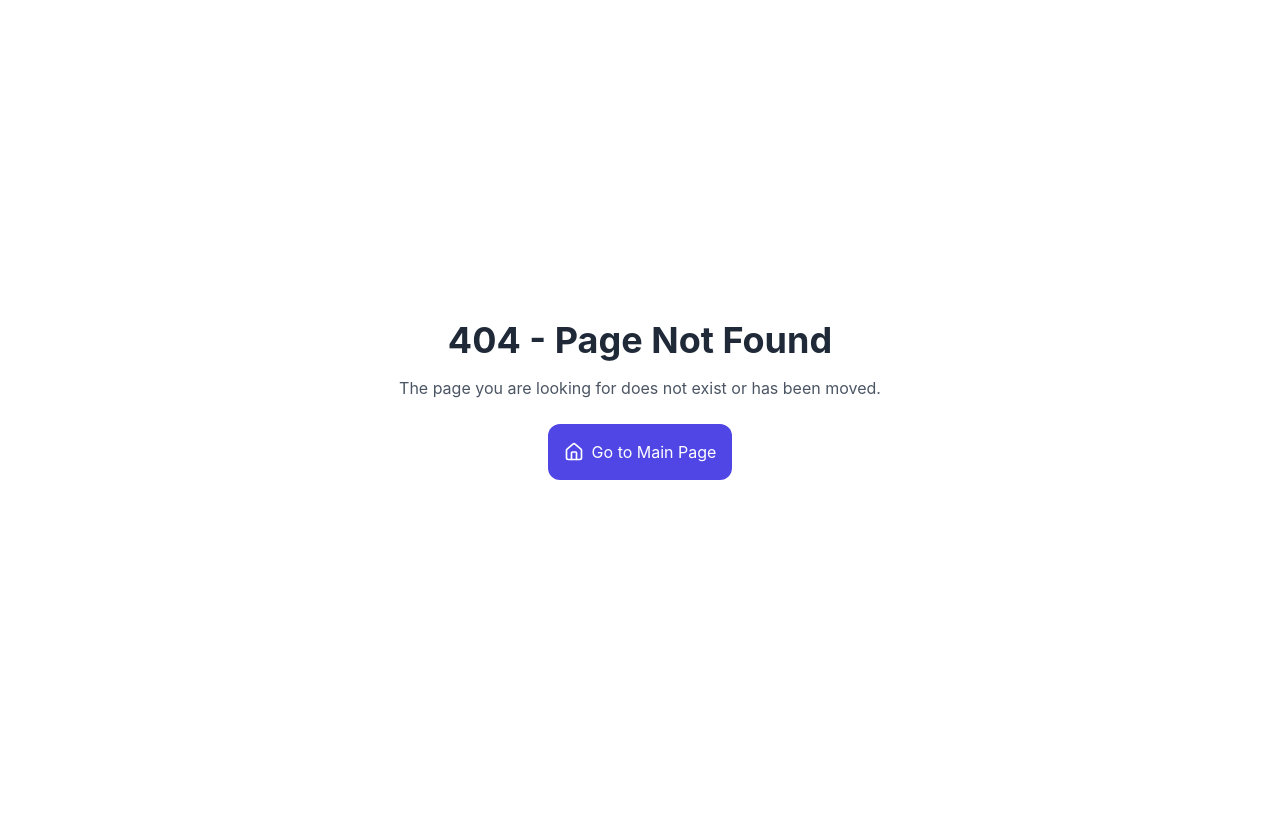
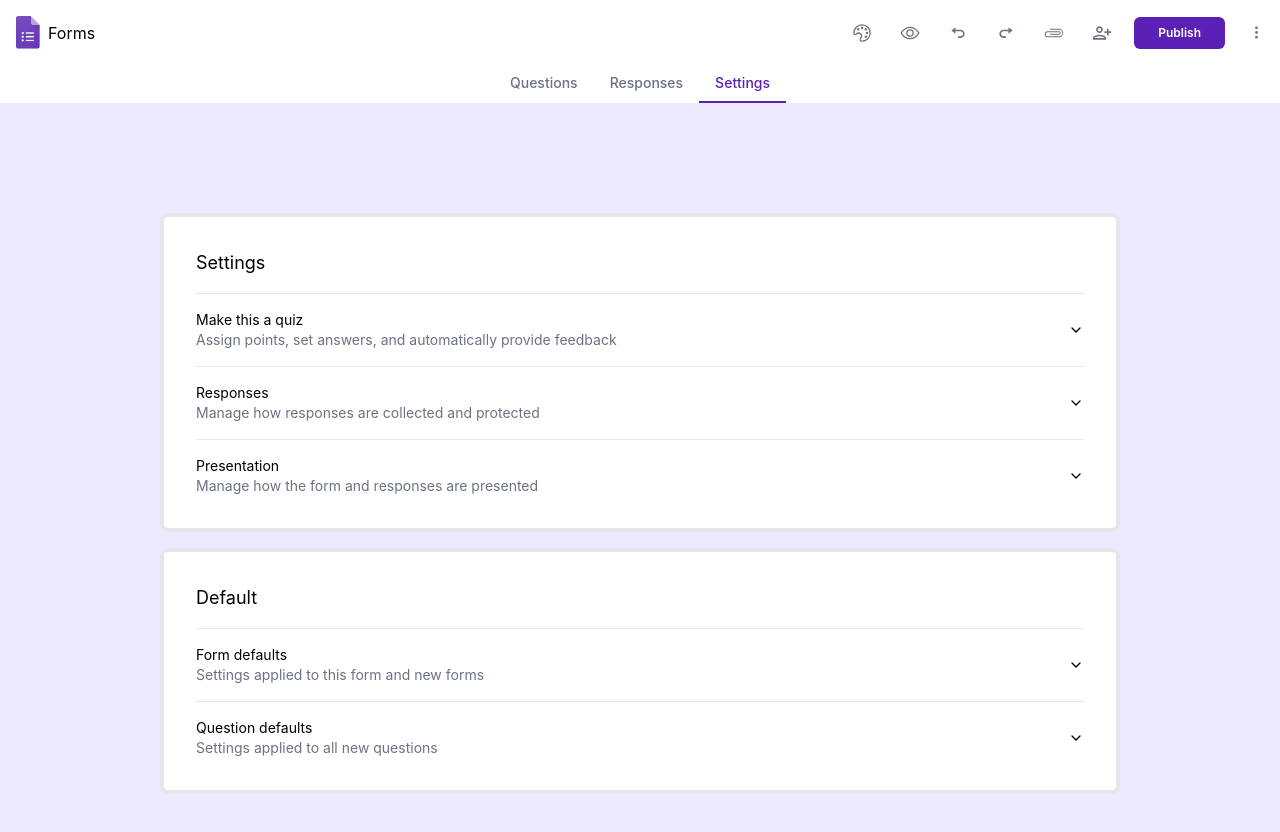
Before and after one commit to dchaitu/forms_frontend, a React (Create React App) app: page /settings in a window 1280 px wide. Before the commit this address led to /invalid. Shown: the top 832 px of the page. Before the commit the page ends 800 px from the top, so only its background shows below. Built offline with nearby package versions, Linux system fonts and the light colour scheme.

Commit message:
added tabs to header

```diff
--- a/src/App.js
+++ b/src/App.js
@@ -1,21 +1,23 @@
 import './App.css';
-import {BrowserRouter as Router, Navigate, Route, Routes} from 'react-router-dom';
-import MainPage from "./components/mainPage";
+import { Navigate, Route, Routes} from 'react-router-dom';
+import MainPage from "./pages/mainPage";
 import {TooltipProvider} from "./components/ui/tooltip";
 import PageNotFound from "@/components/pageNotFound";
+import SettingsPage from "@/pages/settingsPage";
+import ResponsesPage from "@/pages/responsesPage";
 
 function App() {
     return (
         <div className="App">
             <TooltipProvider>
-            <Router>
                 <Routes>
                     <Route exact path="/" element={<MainPage/>}/>
                     <Route path="/invalid" element={<PageNotFound />} />
                     <Route path="*" element={<Navigate to="/invalid" />} />
+                    <Route path="/settings" element={<SettingsPage />} />
+                    <Route  path="/responses" element={<ResponsesPage/>} />
 
                 </Routes>
-            </Router>
             </TooltipProvider>
         </div>
     );
--- /dev/null
+++ b/src/components/settingOptions.jsx
@@ -0,0 +1,17 @@
+
+const SettingOptions = (props) => {
+    const {title, subtitle, extendComponent, optionClass=''} = props
+    return (
+        <div className={`flex flex-row w-full justify-between items-center ${optionClass}`}>
+            <div className="flex flex-col items-start">
+                <h1 className="font-normal text-sm">{title}</h1>
+                <p className="text-sm text-gray-500">{subtitle}</p>
+            </div>
+            <div>
+                {extendComponent}
+            </div>
+        </div>
+    )
+}
+
+export default SettingOptions;
--- /dev/null
+++ b/src/constants/header.jsx
@@ -0,0 +1,52 @@
+import HeaderIcons from "@/constants/headerIcons";
+import FormActionsDropdown from "@/constants/formActionsDropdown";
+import { NavLink } from 'react-router-dom';
+
+const Header = () => {
+    // className({ isActive, isPending, isTransitioning })
+    // React Router automatically calls your className function with a special object
+    // that includes { isActive, isPending, isTransitioning }
+
+    const getNavLinkClass = ({ isActive }) => {
+        console.log("NavLink is active ",isActive);
+
+        const activeStyle = "text-violet-800 border-b-2 border-violet-800 px-4 py-2 text-sm font-medium"
+        const inactiveStyle = "text-gray-500 hover:text-violet-800 px-4 py-2 text-sm font-medium"
+        return  isActive ? activeStyle: inactiveStyle;
+    }
+    return (
+        <div id="header" className="bg-white">
+            <div className="flex flex-col">
+            <div className="flex flex-1 justify-between items-center">
+                <div className="flex flex-row w-10 p-2 m-2">
+                    <img src="/images/forms_logo.png" alt="forms_logo"/>
+                    <div className="self-center mx-2">
+                        <h1>Forms</h1>
+                    </div>
+                </div>
+
+
+                <div className="flex justify-end items-center">
+                    <HeaderIcons/>
+                    <button className="bg-violet-800 hover:bg-violet-600 rounded-md font-semibold px-6 py-2 mx-2 text-xs text-white">Publish</button>
+
+                    <FormActionsDropdown />
+                </div>
+            </div>
+            <div className="flex flex-grow justify-center">
+                <NavLink to="/" className={getNavLinkClass}>
+                    Questions
+                </NavLink>
+                <NavLink to="/response" className={getNavLinkClass}>
+                    Responses
+                </NavLink>
+                <NavLink to="/settings" className={getNavLinkClass}>
+                    Settings
+                </NavLink>
+            </div>
+            </div>
+
+        </div>
+    );
+}
+export default Header;
--- a/src/index.js
+++ b/src/index.js
@@ -3,11 +3,14 @@ import ReactDOM from 'react-dom/client';
 import './index.css';
 import App from './App';
 import reportWebVitals from './reportWebVitals';
+import { BrowserRouter } from 'react-router-dom';
 
 const root = ReactDOM.createRoot(document.getElementById('root'));
 root.render(
   <React.StrictMode>
-    <App />
+    <BrowserRouter>
+      <App />
+    </BrowserRouter>
   </React.StrictMode>
 );
 
--- a/src/components/mainPage.jsx
+++ b/src/pages/mainPage.jsx
@@ -1,22 +1,11 @@
 import HeaderIcons from "../constants/headerIcons";
-import {BsThreeDotsVertical} from "react-icons/bs";
 import FormHeader from "@/components/formHeader";
 import FormQuestion from "@/components/formQuestion";
 import {useState, useRef, useEffect} from "react";
 import AddElementsTray from "@/components/addElementsTray";
-import IconHover from "@/constants/iconHover";
 import FormTitleAndDescription from "@/components/formTitleAndDescription";
-import {
-    DropdownMenu,
-    DropdownMenuContent,
-    DropdownMenuItem,
-    DropdownMenuTrigger
-} from "@/components/ui/dropdown-menu";
-import {MdContentCopy, MdFormatAlignJustify} from "react-icons/md";
-import {IoExtensionPuzzleOutline, IoPrintSharp} from "react-icons/io5";
-import {FaRegKeyboard, FaRegTrashAlt} from "react-icons/fa";
-import {ImEmbed} from "react-icons/im";
 import FormActionsDropdown from "@/constants/formActionsDropdown";
+import Header from "@/constants/header";
 
 const MainPage = () => {
     const [selectedComponent, setSelectedComponent] = useState(null);
@@ -53,24 +42,7 @@ const MainPage = () => {
 
     return (
         <div id="mainPage">
-            <div id="header" className="bg-white">
-                <div className="flex flex-1 justify-between items-center">
-                    <div className="flex flex-row w-10 p-2 m-2">
-                        <img src="/images/forms_logo.png" alt="forms_logo"/>
-                        <div className="self-center mx-2">
-                            <h1>Forms</h1>
-                        </div>
-                    </div>
-
-                    <div className="flex justify-end items-center">
-                        <HeaderIcons/>
-                        <button className="bg-violet-800 hover:bg-violet-600 rounded-md font-semibold px-6 py-2 mx-2 text-xs text-white">Publish</button>
-
-                        <FormActionsDropdown />
-                    </div>
-                </div>
-
-            </div>
+            <Header/>
             <div id="form" className="bg-violet-100 h-screen px-10 ">
                 <div className="flex flex-row justify-center">
                     <div className="relative">
--- /dev/null
+++ b/src/pages/responsesPage.jsx
@@ -0,0 +1,33 @@
+import IconHover from "@/constants/iconHover";
+import {BsThreeDotsVertical} from "react-icons/bs";
+import Header from "@/constants/header";
+
+const ResponsesPage = () => {
+    const noResponses = "No responses. Publish your form to start accepting responses."
+    return (
+        <div id="responsesPage">
+            <Header/>
+
+
+        <div className="bg-violet-100 h-screen place-content-center justify-items-center">
+            <div className="bg-white rounded-lg m-4 w-3/4 border-4">
+                <div className="flex flex-row items-start justify-between  space-y-4 p-8">
+                    <h1 className="font-normal text-lg">0 Responses</h1>
+                    <div className="flex flex-row">
+                        <p className="text-gray-500 text-sm">Link to Sheets</p>
+                        <IconHover icon={<BsThreeDotsVertical className="h-4 w-4"/>} text="More Options for Responses"/>
+                    </div>
+
+                </div>
+            </div>
+            <div className="bg-white rounded-lg m-4 w-3/4 border-4">
+                <div className="flex flex-col items-start  space-y-4 p-8">
+                    <p className="text-gray-500 text-sm justify-self-center">{noResponses}</p>
+                </div>
+            </div>
+        </div>
+        </div>
+    )
+}
+
+export default ResponsesPage;
--- /dev/null
+++ b/src/pages/settingsPage.jsx
@@ -0,0 +1,47 @@
+import {ChevronDownIcon} from "lucide-react";
+import SettingOptions from "@/components/settingOptions";
+import Header from "@/constants/header";
+
+const SettingsPage = () => {
+
+    return (
+        <div id="settingsPage">
+            <Header/>
+
+        <div className="bg-violet-100 h-screen place-content-center justify-items-center">
+            <div className="bg-white rounded-lg m-4 w-3/4 border-4">
+                <div className="flex flex-col items-start  space-y-4 p-8">
+                    <h1 className="font-normal text-lg">Settings</h1>
+                    <hr className="w-full my-2 border-gray-200"/>
+
+                    <SettingOptions title="Make this a quiz"
+                                    subtitle="Assign points, set answers, and automatically provide feedback"
+                                    extendComponent={<ChevronDownIcon className="ml-1 h-4 w-4"/>}/>
+                    <hr className="w-full my-2 border-gray-200"/>
+
+                    <SettingOptions optionClass='' title="Responses"
+                                    subtitle="Manage how responses are collected and protected"
+                                    extendComponent={<ChevronDownIcon className="ml-1 h-4 w-4"/>}/>
+                    <hr className="w-full my-2 border-gray-200"/>
+
+                    <SettingOptions title="Presentation" subtitle="Manage how the form and responses are presented"
+                                    extendComponent={<ChevronDownIcon className="ml-1 h-4 w-4"/>}/>
+                </div>
+            </div>
+            <div className="bg-white rounded-lg m-4 w-3/4 border-4">
+                <div className="flex flex-col items-start  space-y-4 p-8">
+                    <h1 className="font-normal text-lg">Default</h1>
+                    <hr className="w-full my-2 border-gray-200"/>
+                    <SettingOptions title="Form defaults" subtitle="Settings applied to this form and new forms" extendComponent={<ChevronDownIcon className="ml-1 h-4 w-4"/>}/>
+                    <hr className="w-full my-2 border-gray-200"/>
+                    <SettingOptions title="Question defaults" subtitle="Settings applied to all new questions" extendComponent={<ChevronDownIcon className="ml-1 h-4 w-4"/>}/>
+
+                </div>
+            </div>
+        </div>
+
+        </div>
+    )
+}
+
+export default SettingsPage;
```
